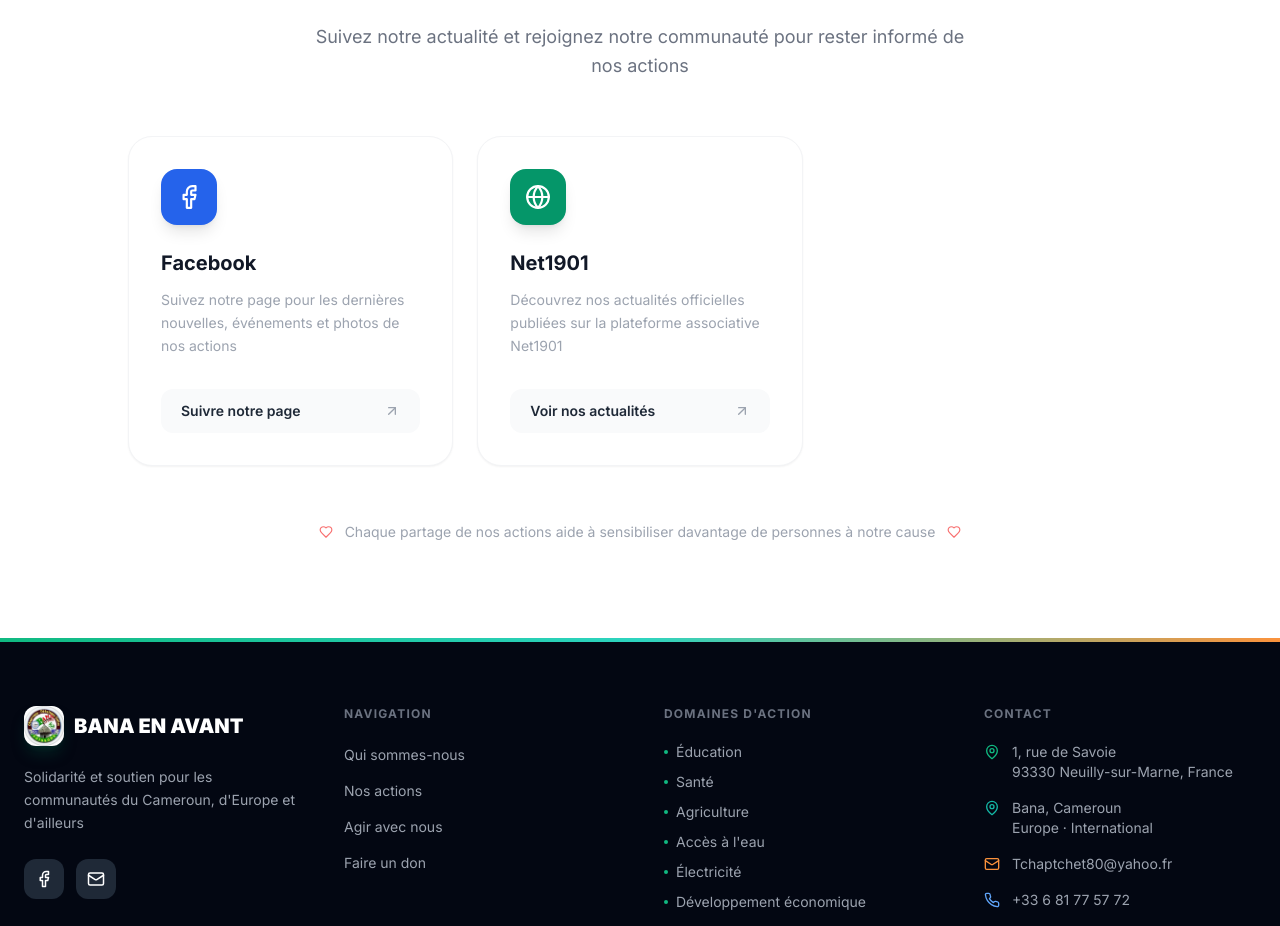
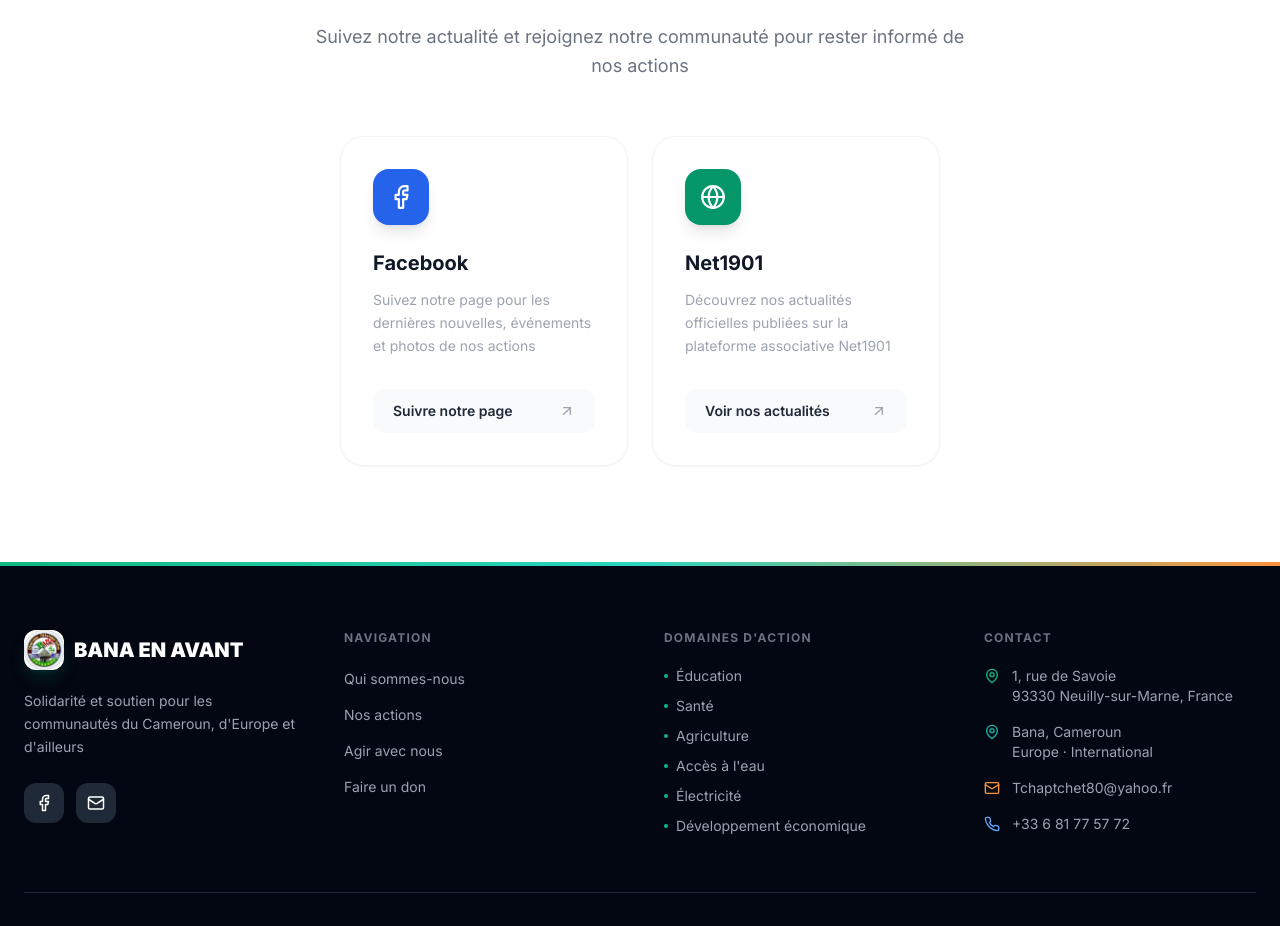
Before and after one commit to banaenavant/bana-en-avant, a React (Vite) app: page / in a window 1280 px wide. Shown: the part 6883-7809 px from the top of the page. Built offline with nearby package versions, Linux system fonts and the light colour scheme.

Commit message:
Centre les deux cartes réseaux sociaux et supprime le texte de partage
Co-Authored-By: Claude Sonnet 4.6 <noreply@anthropic.com>

```diff
--- a/src/components/SocialMedia.tsx
+++ b/src/components/SocialMedia.tsx
@@ -1,4 +1,4 @@
-import { Facebook, Globe, Heart, Users, ArrowUpRight } from 'lucide-react';
+import { Facebook, Globe, ArrowUpRight } from 'lucide-react';
 
 export default function SocialMedia() {
   const platforms = [
@@ -43,11 +43,11 @@ export default function SocialMedia() {
           </p>
         </div>
 
-        <div className="grid grid-cols-1 md:grid-cols-3 gap-6 max-w-5xl mx-auto">
+        <div className="flex flex-wrap justify-center gap-6 max-w-3xl mx-auto">
           {platforms.map(({ icon: Icon, title, description, href, label, iconBg, border }) => (
             <div
               key={title}
-              className={`group bg-white rounded-3xl border border-gray-100 ${border} shadow-sm hover:shadow-xl p-8 transition-all duration-400 flex flex-col`}
+              className={`group bg-white rounded-3xl border border-gray-100 ${border} shadow-sm hover:shadow-xl p-8 transition-all duration-400 flex flex-col w-full md:w-72`}
             >
               <div className={`w-14 h-14 ${iconBg} rounded-2xl flex items-center justify-center mb-6 shadow-lg group-hover:scale-110 transition-transform duration-300`}>
                 <Icon className="text-white" size={26} />
@@ -67,16 +67,6 @@ export default function SocialMedia() {
           ))}
         </div>
 
-        {/* Newsletter strip */}
-        <div className="max-w-2xl mx-auto mt-14 text-center">
-          <div className="flex items-center gap-3 justify-center text-gray-400 text-sm">
-            <Heart size={14} className="text-red-400" />
-            <span>
-              Chaque partage de nos actions aide à sensibiliser davantage de personnes à notre cause
-            </span>
-            <Heart size={14} className="text-red-400" />
-          </div>
-        </div>
       </div>
     </section>
   );
```
